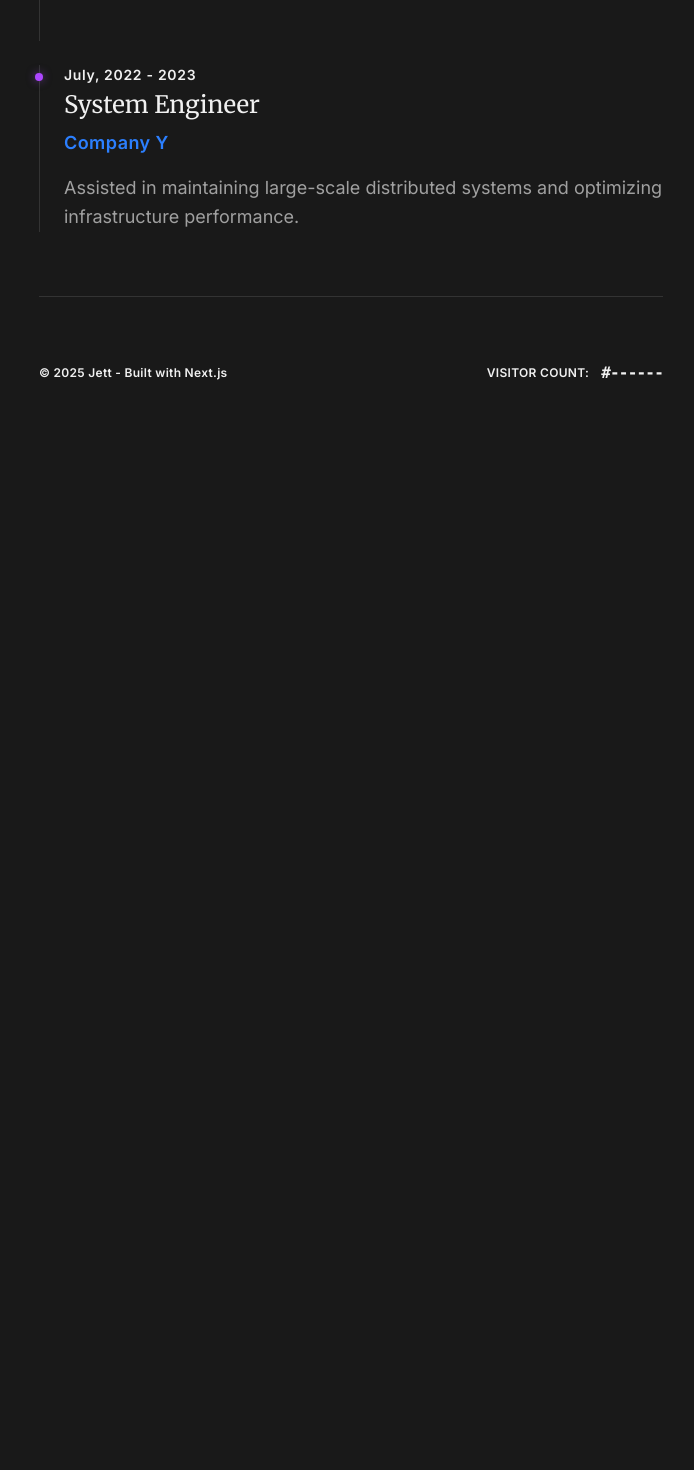
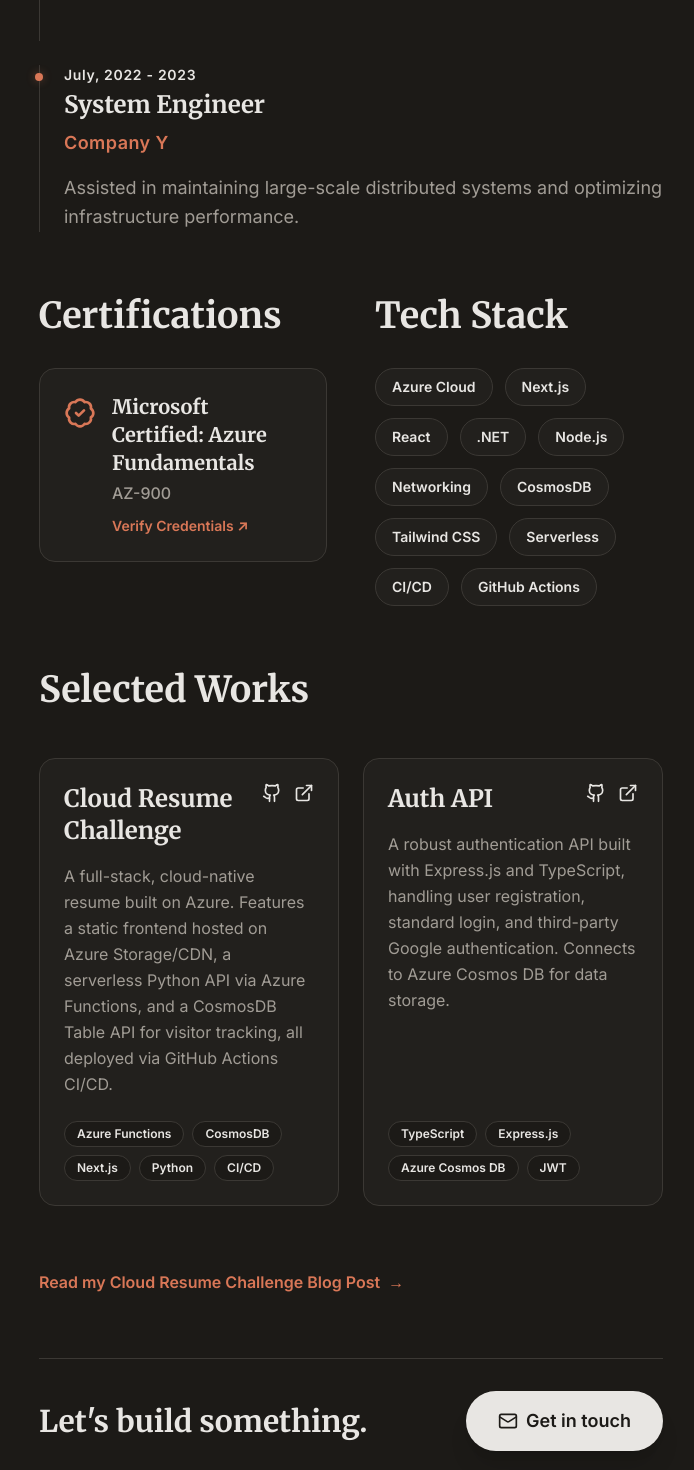
Before and after one commit to imbowbow42/azure-poforlio, a Next.js app: page / in a window 1280 px wide. Shown: the part 1160-2630 px from the top of the page, without its empty margins (289-983 px from the left). Before the commit the page ends 1609 px from the top, so only its background shows below. Built offline with nearby package versions, Linux system fonts and the light colour scheme; no server answers.

Commit message:
feat: update portfolio with new sections, theme, and project cards

```diff
--- a/app/globals.css
+++ b/app/globals.css
@@ -1,24 +1,28 @@
 @import "tailwindcss";
 
 @theme {
-    --color-primary: #8a2be2;
+    --color-primary: #d97757;
     --color-secondary: #00d4ff;
     --font-sans: "Inter", sans-serif;
     --font-serif: "Merriweather", serif;
 }
 
 :root {
-    --background: #fcfcfc;
-    --foreground: #222222;
-    --subtext: #555555;
-    --border: #e5e5e5;
+    --background: #FDFDFB; /* Very light warm off-white (Claude light) */
+    --foreground: #1c1b1a; /* Almost black */
+    --subtext: #595551;
+    --border: #e8e6e1;
+    --card-bg: #ffffff;
+    --accent: #d97757; /* Claude brand coral/orange */
 }
 
 [data-theme='dark'] {
-    --background: #191919;
-    --foreground: #f0f0f0;
-    --subtext: #a0a0a0;
-    --border: #333333;
+    --background: #1c1a17; /* Claude dark warm gray */
+    --foreground: #e8e6e3;
+    --subtext: #a19c95;
+    --border: #3b3834;
+    --card-bg: #22201d; /* Slightly lighter for cards */
+    --accent: #d97757;
 }
 
 body {
@@ -28,7 +32,7 @@ body {
 }
 
 .gradient-text {
-    @apply bg-clip-text text-transparent bg-gradient-to-r from-purple-600 via-pink-500 to-blue-400 font-extrabold;
+    @apply bg-clip-text text-transparent bg-gradient-to-r from-[#d97757] via-[#e89b78] to-[#d97757] font-extrabold;
 }
 
 .experience-card {
@@ -36,8 +40,8 @@ body {
 }
 
 .experience-dot {
-    @apply absolute left-[-5px] top-2 w-2 h-2 rounded-full bg-purple-500;
-    box-shadow: 0 0 8px rgba(168, 85, 247, 0.5);
+    @apply absolute left-[-5px] top-2 w-2 h-2 rounded-full bg-[var(--accent)];
+    box-shadow: 0 0 8px rgba(217, 119, 87, 0.4);
 }
 
 .text-sub {
--- a/app/page.js
+++ b/app/page.js
@@ -3,6 +3,8 @@ import { useState, useEffect } from "react";
 import Image from "next/image";
 import { ThemeToggle } from "@/components/theme-toggle";
 import { motion } from "framer-motion";
+import { ProjectCard } from "@/components/project-card";
+import { BadgeCheck, Download, Mail } from "lucide-react";
 
 const fadeInUp = {
   initial: { opacity: 0, y: 20 },
@@ -93,7 +95,8 @@ export default function Home() {
             variants={fadeInUp}
             className="text-3xl font-serif font-bold leading-tight"
           >
-            Building Scalable Solutions for Tomorrow
+            Building <span className="gradient-text">Scalable Solutions</span>{" "}
+            for Tomorrow
           </motion.h2>
           <motion.div
             variants={staggerContainer}
@@ -127,19 +130,26 @@ export default function Home() {
           variants={fadeInUp}
           className="flex items-center gap-6 pt-6"
         >
-          <button className="px-8 py-3 rounded-full bg-[var(--foreground)] text-[var(--background)] font-bold text-base hover:opacity-90 transition-opacity">
-            Resume
-          </button>
+          <a
+            href="mailto:jett@example.com"
+            className="px-8 py-3 flex items-center gap-2 rounded-full bg-[var(--foreground)] text-[var(--background)] font-bold text-base hover:opacity-90 transition-opacity"
+          >
+            <Download size={18} /> Resume
+          </a>
           <div className="flex items-center gap-6 font-medium text-base text-sub">
             <a
-              href="#"
+              href="https://github.com/imbowbow42"
               className="hover:text-[var(--foreground)] transition-colors"
+              target="_blank"
+              rel="noreferrer"
             >
               Github
             </a>
             <a
-              href="#"
+              href="https://www.linkedin.com/in/jettpham"
               className="hover:text-[var(--foreground)] transition-colors"
+              target="_blank"
+              rel="noreferrer"
             >
               LinkedIn
             </a>
@@ -171,7 +181,7 @@ export default function Home() {
             <h3 className="text-2xl font-serif font-bold leading-none mb-3">
               Frontend Developer Intern
             </h3>
-            <p className="text-blue-500 font-bold mb-4 tracking-wide text-lg">
+            <p className="text-[var(--accent)] font-bold mb-4 tracking-wide text-lg">
               Company X
             </p>
             <p className="text-sub leading-relaxed text-lg">
@@ -187,10 +197,10 @@ export default function Home() {
             <p className="text-sm font-semibold text-sub/60 mb-2 tracking-wider">
               July, 2022 - 2023
             </p>
-            <h3 className="text-2xl font-serif font-ybold leading-none mb-3">
+            <h3 className="text-2xl font-serif font-bold leading-none mb-3">
               System Engineer
             </h3>
-            <p className="text-blue-500 font-bold mb-4 tracking-wide text-lg">
+            <p className="text-[var(--accent)] font-bold mb-4 tracking-wide text-lg">
               Company Y
             </p>
             <p className="text-sub leading-relaxed text-lg">
@@ -199,6 +209,160 @@ export default function Home() {
             </p>
           </motion.div>
         </div>
+      </motion.section>
+
+      {/* Certifications & Skills Section */}
+      <motion.section
+        initial="initial"
+        whileInView="animate"
+        viewport={{ once: true, amount: 0.3 }}
+        variants={staggerContainer}
+        className="space-y-12"
+      >
+        <div className="grid grid-cols-1 md:grid-cols-2 gap-12">
+          {/* Certifications */}
+          <div className="space-y-8">
+            <motion.h2
+              variants={fadeInUp}
+              className="text-4xl font-serif font-bold text-[var(--foreground)]"
+            >
+              Certifications
+            </motion.h2>
+            <motion.div
+              variants={fadeInUp}
+              className="flex items-start gap-4 p-6 rounded-2xl border border-[var(--border)] bg-[var(--card-bg)] hover:border-[var(--accent)]/50 transition-colors group"
+            >
+              <div className="text-[var(--accent)] mt-1">
+                <BadgeCheck size={32} />
+              </div>
+              <div>
+                <h3 className="text-xl font-bold font-serif mb-1 group-hover:text-[var(--accent)] transition-colors">
+                  Microsoft Certified: Azure Fundamentals
+                </h3>
+                <p className="text-sub font-medium mb-2">AZ-900</p>
+                <a
+                  href="https://learn.microsoft.com/api/credentials/share/en-us/PhamBuiGiaBao-7251/2D439EC97A7C4A93?sharingId=1C245356DB2673C7"
+                  target="_blank"
+                  rel="noreferrer"
+                  className="text-sm font-semibold text-[var(--accent)] hover:opacity-80 transition-opacity inline-flex items-center gap-1"
+                >
+                  Verify Credentials ↗
+                </a>
+              </div>
+            </motion.div>
+          </div>
+
+          {/* Skills */}
+          <div className="space-y-8">
+            <motion.h2
+              variants={fadeInUp}
+              className="text-4xl font-serif font-bold text-[var(--foreground)]"
+            >
+              Tech Stack
+            </motion.h2>
+            <motion.div variants={fadeInUp} className="flex flex-wrap gap-3">
+              {[
+                "Azure Cloud",
+                "Next.js",
+                "React",
+                ".NET",
+                "Node.js",
+                "Networking",
+                "CosmosDB",
+                "Tailwind CSS",
+                "Serverless",
+                "CI/CD",
+                "GitHub Actions",
+              ].map((skill) => (
+                <span
+                  key={skill}
+                  className="px-4 py-2 text-sm font-semibold rounded-full border border-[var(--border)] bg-[var(--card-bg)] hover:border-[var(--accent)]/50 hover:bg-[var(--accent)]/5 transition-all cursor-default"
+                >
+                  {skill}
+                </span>
+              ))}
+            </motion.div>
+          </div>
+        </div>
+      </motion.section>
+
+      {/* Projects Section */}
+      <motion.section
+        initial="initial"
+        whileInView="animate"
+        viewport={{ once: true, amount: 0.1 }}
+        variants={staggerContainer}
+        className="space-y-12"
+      >
+        <motion.div
+          variants={fadeInUp}
+          className="flex justify-between items-end"
+        >
+          <h2 className="text-4xl font-serif font-bold text-[var(--foreground)]">
+            Selected Works
+          </h2>
+        </motion.div>
+
+        <div className="grid grid-cols-1 md:grid-cols-2 gap-6">
+          <ProjectCard
+            title="Cloud Resume Challenge"
+            description="A full-stack, cloud-native resume built on Azure. Features a static frontend hosted on Azure Storage/CDN, a serverless Python API via Azure Functions, and a CosmosDB Table API for visitor tracking, all deployed via GitHub Actions CI/CD."
+            techStack={[
+              "Azure Functions",
+              "CosmosDB",
+              "Next.js",
+              "Python",
+              "CI/CD",
+            ]}
+            githubLink="https://github.com/imbowbow42/azure-poforlio"
+            liveLink="#"
+          />
+          <ProjectCard
+            title="Auth API"
+            description="A robust authentication API built with Express.js and TypeScript, handling user registration, standard login, and third-party Google authentication. Connects to Azure Cosmos DB for data storage."
+            techStack={["TypeScript", "Express.js", "Azure Cosmos DB", "JWT"]}
+            githubLink="https://github.com/imbowbow42/auth-api"
+            liveLink="https://login-api.jettpham.cloud"
+          />
+        </div>
+
+        <motion.div variants={fadeInUp} className="pt-4">
+          <a
+            href="#"
+            className="inline-flex items-center gap-2 text-[var(--accent)] font-bold hover:opacity-80 transition-opacity group"
+          >
+            Read my Cloud Resume Challenge Blog Post{" "}
+            <span className="group-hover:translate-x-1 transition-transform">
+              →
+            </span>
+          </a>
+        </motion.div>
+      </motion.section>
+
+      {/* Contact Section */}
+      <motion.section
+        initial="initial"
+        whileInView="animate"
+        viewport={{ once: true, amount: 0.5 }}
+        variants={staggerContainer}
+        className="py-8 border-t border-[var(--border)] flex flex-col sm:flex-row justify-between items-center gap-6"
+      >
+        <motion.div variants={fadeInUp}>
+          <h2 className="text-3xl font-serif font-bold">
+            Let's build something.
+          </h2>
+          {/* <p className="text-sub text-lg">
+            I'm currently open for new opportunities.
+          </p> */}
+        </motion.div>
+        <motion.div variants={fadeInUp}>
+          <a
+            href="mailto:phamgbao42@gmail.com"
+            className="inline-flex items-center gap-2 px-8 py-4 rounded-full bg-[var(--foreground)] text-[var(--background)] font-bold text-lg hover:scale-105 transition-transform shadow-xl hover:shadow-[var(--accent)]/20"
+          >
+            <Mail size={20} /> Get in touch
+          </a>
+        </motion.div>
       </motion.section>
 
       {/* Footer / Visitor Counter */}
--- /dev/null
+++ b/components/project-card.js
@@ -0,0 +1,68 @@
+"use client";
+import { motion } from "framer-motion";
+import { ExternalLink, Github } from "lucide-react";
+
+export function ProjectCard({
+  title,
+  description,
+  techStack,
+  githubLink,
+  liveLink,
+}) {
+  return (
+    <motion.div
+      initial={{ opacity: 0, scale: 0.95 }}
+      whileInView={{ opacity: 1, scale: 1 }}
+      viewport={{ once: true }}
+      transition={{ duration: 0.5 }}
+      className="group relative flex flex-col justify-between p-6 rounded-2xl border border-[var(--border)] bg-[var(--card-bg)] hover:shadow-lg hover:border-[var(--accent)]/50 transition-all duration-300 overflow-hidden"
+    >
+      {/* Background Glow */}
+      <div className="absolute inset-0 bg-gradient-to-br from-[var(--accent)]/5 to-transparent opacity-0 group-hover:opacity-100 transition-opacity duration-300" />
+
+      <div className="z-10">
+        <div className="flex justify-between items-start mb-4">
+          <h3 className="text-2xl font-serif font-bold group-hover:text-[var(--accent)] transition-colors">
+            {title}
+          </h3>
+          <div className="flex gap-3 text-sub/70">
+            {githubLink && (
+              <a
+                href={githubLink}
+                target="_blank"
+                rel="noreferrer"
+                className="hover:text-[var(--foreground)] transition-colors"
+                aria-label="GitHub Repository"
+              >
+                <Github size={20} />
+              </a>
+            )}
+            {liveLink && (
+              <a
+                href={liveLink}
+                target="_blank"
+                rel="noreferrer"
+                className="hover:text-[var(--foreground)] transition-colors"
+                aria-label="Live Demo"
+              >
+                <ExternalLink size={20} />
+              </a>
+            )}
+          </div>
+        </div>
+        <p className="text-sub text-base leading-relaxed mb-6">{description}</p>
+      </div>
+
+      <div className="z-10 flex flex-wrap gap-2 mt-auto">
+        {techStack.map((tech) => (
+          <span
+            key={tech}
+            className="px-3 py-1 text-xs font-semibold rounded-full bg-[var(--background)] text-[var(--foreground)] border border-[var(--border)]"
+          >
+            {tech}
+          </span>
+        ))}
+      </div>
+    </motion.div>
+  );
+}
```
Also changed, not shown: 1 other file (tests, documents, lock files or other folders).
